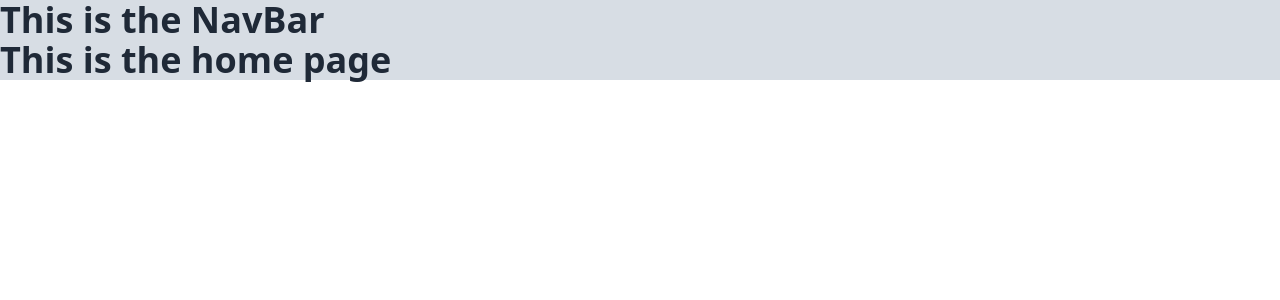
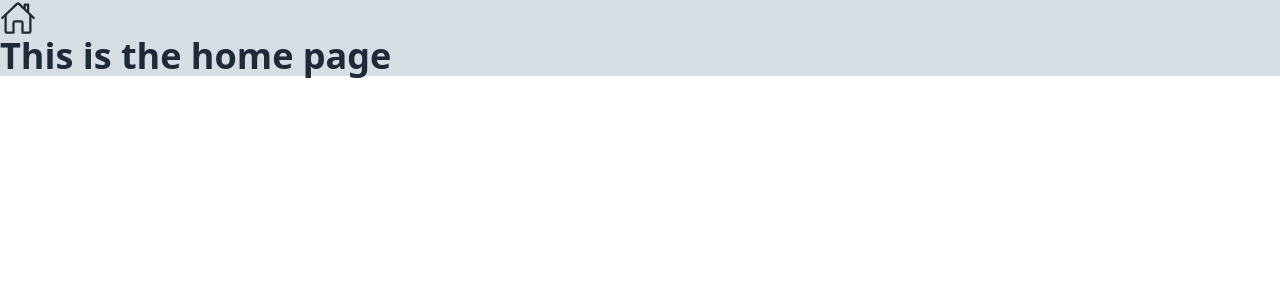
Before and after one commit to geewjh/just-wear-fe, a React (Vite) app: page /home in a window 1280 px wide. Shown: the top 300 px of the page. Built offline with nearby package versions, Linux system fonts and the light colour scheme.

Commit message:
feat: add link to navbar

```diff
--- a/src/components/NavBar/NavBar.jsx
+++ b/src/components/NavBar/NavBar.jsx
@@ -1,3 +1,12 @@
+import { Link } from "react-router-dom";
+import { IoHomeOutline } from "react-icons/io5";
+
 export default function NavBar() {
-  return <nav>This is the NavBar</nav>;
+  return (
+    <nav>
+      <Link to="/home">
+        <IoHomeOutline />
+      </Link>
+    </nav>
+  );
 }
```
